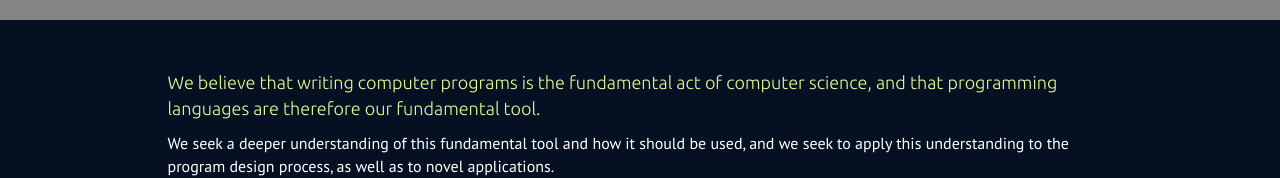
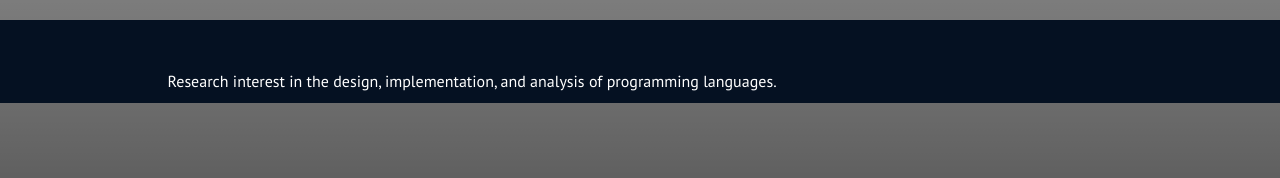
Before and after one commit to prl-prg-ss/Palez.github.io, a plain HTML site: page index.html in a window 1280 px wide. Shown: the part 500-678 px from the top of the page. Drawn offline with nearby package versions, Linux system fonts and the light colour scheme.

Commit message:
added description text

```diff
--- a/index.html
+++ b/index.html
@@ -74,7 +74,9 @@
 
         <div class="row">
           <div class="col-md-10 col-md-offset-1">
-            <p><span class='pn-highlight'><large>We believe that writing computer programs is the fundamental act of computer science, and that programming languages are therefore our fundamental tool.</large>
+          <p>Research interest in the design, implementation, and analysis of programming languages.</p>
+
+            <!--p><span class='pn-highlight'><large>We believe that writing computer programs is the fundamental act of computer science, and that programming languages are therefore our fundamental tool.</large>
 </span></p>
             <p>We seek a deeper understanding of this fundamental tool and how it should be used, and we seek to apply this understanding to the program design process, as well as to novel applications.</p>
             <p>We take a multi-faceted approach to the study of programming languages and programming methodology, incorporating elements of design, mathematics, experimental science, and engineering.</p>
@@ -91,7 +93,7 @@
 
         </div>
 
-        <!--footer class="footer">
+        <!footer class="footer">
           <!p>© Copyright Programming Research Laboratory 2015 | made by <a href="http://www.catchexception.cz/" target="_blank">Catchexception s.r.o.</a></p>
           <a class="pn-top pn-dark" href="#pn-top"><img src="/img/up-arrow.png" alt="top"/></a>
         </footer>
```
